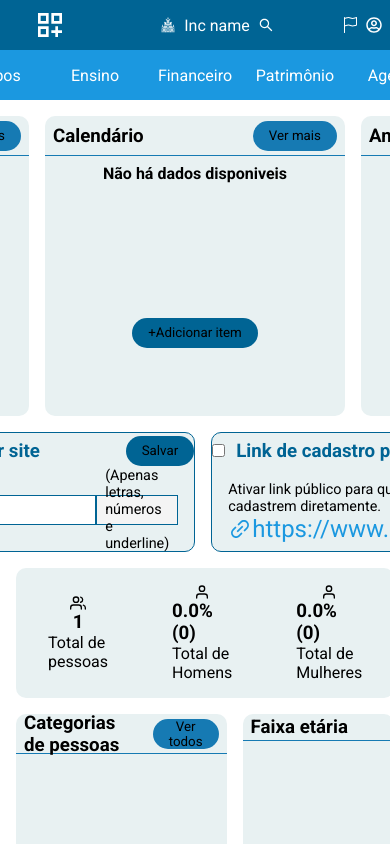
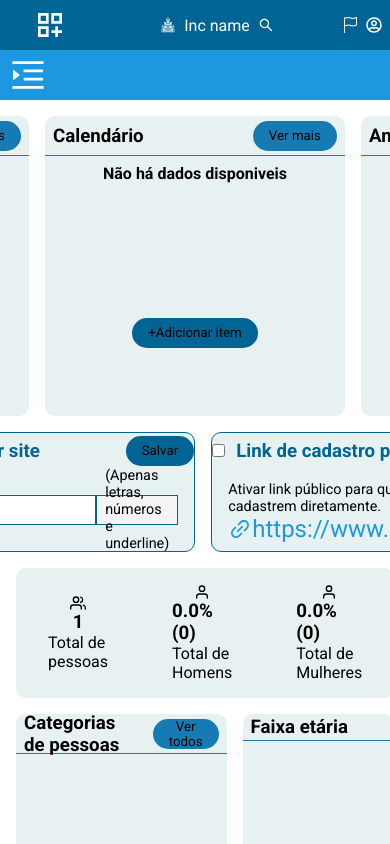
Before and after one commit to RICHARD77SS/dashboard, a React (Create React App) app: page / in a window 390 px wide. Shown: the top 844 px of the page. Built offline with nearby package versions, Linux system fonts and the light colour scheme.

Commit message:
Menu hamburguer/ Navbar responsiva

```diff
--- /dev/null
+++ b/src/Components/Menu/index.tsx
@@ -0,0 +1,55 @@
+import React from 'react'
+import Button from '../Button'
+import { Content, Container, Overlay } from './styles'
+import { NavLink } from 'react-router-dom';
+import { AiOutlineMenuUnfold } from 'react-icons/ai';
+
+const Menu = () => {
+  const [menuOpen, setMenuOpen] = React.useState(false);
+
+  const ToggleMenu =()=>{setMenuOpen(menuOpen===true?false:true)}
+
+  return (
+    <Content>
+      <Button onClick={() => ToggleMenu()}><AiOutlineMenuUnfold size='40'/></Button>
+      {menuOpen ?
+        <>
+          <Container>
+            <NavLink className='navlink' to='/'>
+              <Button id=''>Visão geral</Button>
+            </NavLink>
+            <NavLink className='navlink' to='/people'>
+              <Button id=''>Pessoas</Button>
+            </NavLink>
+            <NavLink className='navlink' to='/'>
+              <Button id=''>Grupos</Button>
+            </NavLink>
+            <NavLink className='navlink' to='/'>
+              <Button id=''>Ensino</Button>
+            </NavLink>
+            <NavLink className='navlink' to='/'>
+              <Button id=''>Financeiro</Button>
+            </NavLink>
+            <NavLink className='navlink' to='/'>
+              <Button id=''>Patrimônio</Button>
+            </NavLink>
+            <NavLink className='navlink' to='/'>
+              <Button id=''>Agenda</Button>
+            </NavLink>
+            <NavLink className='navlink' to='/'>
+              <Button id=''>Mídias</Button>
+            </NavLink>
+            <NavLink className='navlink' to='/'>
+              <Button id=''>Ajuda</Button>
+            </NavLink>
+          </Container>
+
+          <Overlay onClick={()=>setMenuOpen(false)}></Overlay>
+        </>
+        : null}
+
+    </Content>
+  )
+}
+
+export default Menu
--- /dev/null
+++ b/src/Components/Menu/styles.ts
@@ -0,0 +1,44 @@
+import styled from 'styled-components';
+
+
+export const Content = styled.div`
+  width: 50px;
+  height: 50px;
+  display: none;
+  z-index: 100;
+  position: absolute;
+
+  @media (max-width:750px){
+    display: flex;
+    button {
+      display: flex;
+      font-size: 2rem;
+    }
+  }
+`
+export const Container = styled.div`
+  width: 300px;
+  height: auto;
+  background: ${Props => Props.theme.colors.pri};
+  display: flex;
+  align-items: center;
+  flex-direction: column;
+  gap: 1rem;
+  position: fixed;
+  left: 0;
+  top: 100px;
+  z-index: 100;
+  .navlink {
+    color: #fff;
+    font-size: 1.2rem;
+  }
+`
+export const Overlay = styled.div`
+  position: fixed;
+  top: 0;
+  bottom: 0;
+  left: 0;
+  right: 0;
+  background: rgba(0,0,0,0.2);
+  z-index: 10;
+`
--- a/src/Components/Navbar/index.tsx
+++ b/src/Components/Navbar/index.tsx
@@ -2,10 +2,12 @@
 import {NavLink} from 'react-router-dom'
 import { Nav, Vbar } from "./styles";
 import Button from '../Button';
+import Menu from '../Menu';
 
 const Navbar = () => {
   return (
     <Nav>
+      <Menu />
       <NavLink className='navlink' to='/'>
         <Button id=''>Visão geral</Button>
       </NavLink>
--- a/src/Components/Navbar/styles.ts
+++ b/src/Components/Navbar/styles.ts
@@ -10,11 +10,17 @@ export const Nav = styled.nav`
   position: fixed;
   z-index: 50;
   top: 50px;
+  @media (max-width:750px){
+   justify-content: flex-start;
+  }
   button{
     font-size: 1rem;
     height: 50px;
-    width: 100px;
+    padding: 0 .5rem;
     color: #fff;
+    @media (max-width:750px){
+    display: none;
+  }
     :hover {
       background: rgba(255,255,255,0.2)
     }
@@ -27,4 +33,7 @@ export const Vbar = styled.div`
   width: .5px;
   height: 100%;
   background: rgba(0,0,0,0.5);
+  @media (max-width:750px){
+    display: none;
+  }
 `
```
